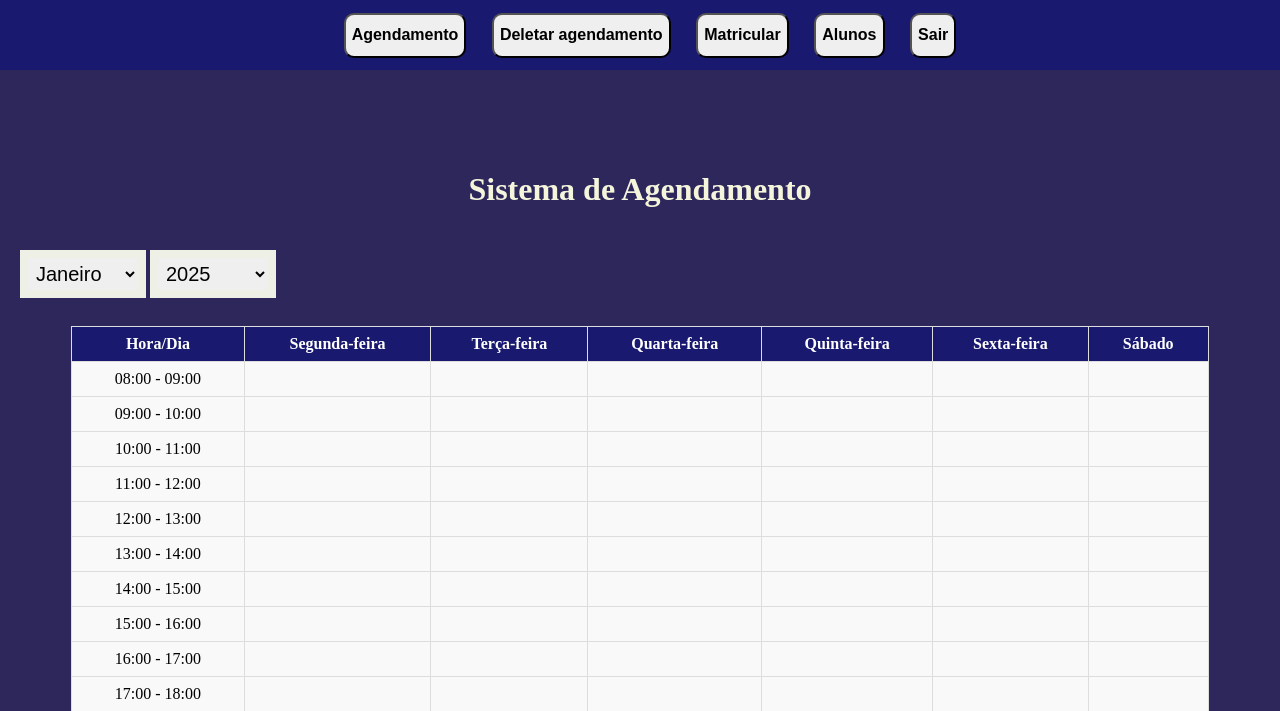
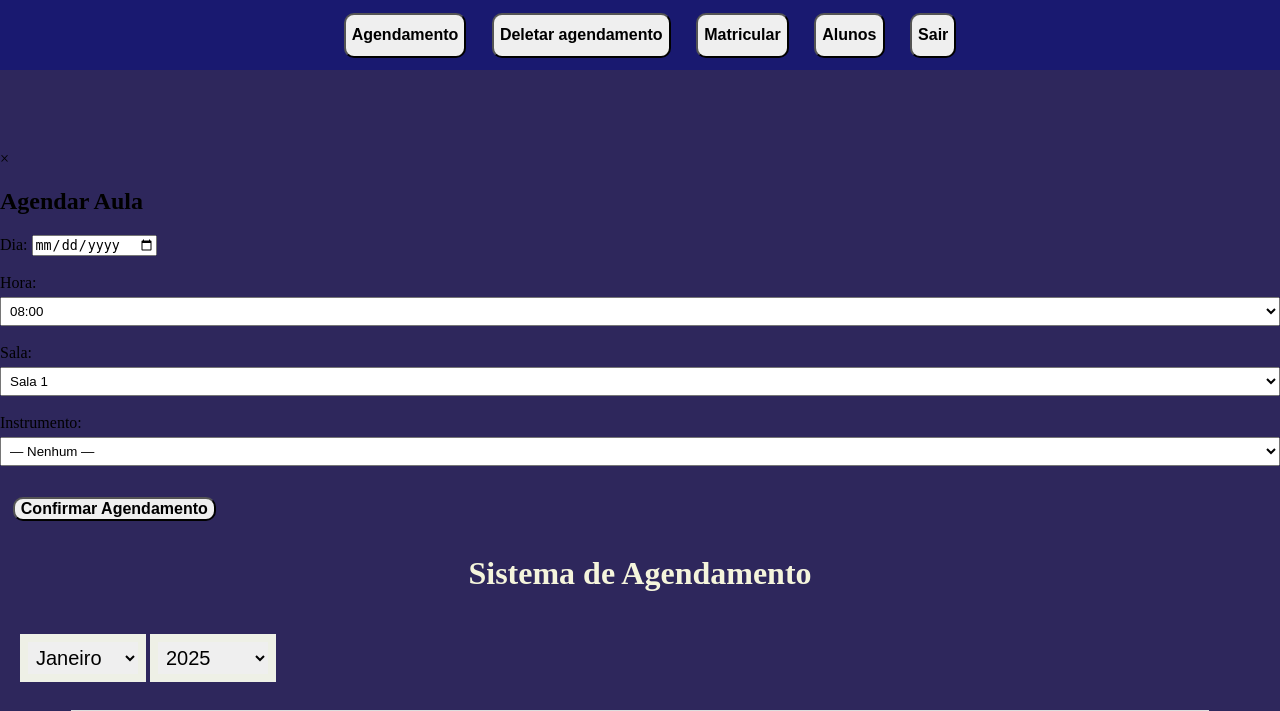
Before and after one commit to EvertonMachado1/PI_univesp_2025, a Django app: page /inicio/ in a window 1280 px wide. Shown: the top 711 px of the page. Run offline with Django 5.2, Linux system fonts and the light colour scheme.

Commit message:
adicionado template do modal de agendamento

```diff
--- a/projeto/templates/tela_principal.html
+++ b/projeto/templates/tela_principal.html
@@ -13,12 +13,66 @@
 
     <div class="container">
         <div class="box">
-            <button class="btn">Agendamento</button>
+            <button class="btn" onclick="openModal()">Agendamento</button>
             <button class="btn">Deletar agendamento</button>
             <Button class="btn" id="matricular" onclick="pop_matri()">Matricular</Button>
             <button class="btn">Alunos</button>
             <button class="btn">Sair</button>
         </div>
+
+        <!-- Modal de Agendamento -->
+        <div id="agendamentoModal" class="modal">
+            <div class="modal-content">
+              <span class="close" onclick="closeModal()">&times;</span>
+              <h2>Agendar Aula</h2>
+              <form id="agendamentoForm">
+                <!-- campos ocultos para ano e mês -->
+                <input type="hidden" id="ano" name="ano">
+                <input type="hidden" id="mes" name="mes">
+
+                <label for="dia">Dia:</label>
+                <input type="date" id="dia" name="dia" required><br><br>
+
+                <label for="hora">Hora:</label>
+                <select id="hora" name="hora" required>
+                  <option value="08:00">08:00</option>
+                  <option value="09:00">09:00</option>
+                  <option value="10:00">10:00</option>
+                  <option value="11:00">11:00</option>
+                  <option value="12:00">12:00</option>
+                  <option value="13:00">13:00</option>
+                  <option value="14:00">14:00</option>
+                  <option value="15:00">15:00</option>
+                  <option value="16:00">16:00</option>
+                  <option value="17:00">17:00</option>
+                  <option value="18:00">18:00</option>
+                  <option value="19:00">19:00</option>
+                  <option value="20:00">20:00</option>
+                </select><br><br>
+
+                <label for="sala">Sala:</label>
+                <select id="sala" name="sala" required>
+                  <option value="1">Sala 1</option>
+                  <option value="2">Sala 2 (Piano)</option>
+                  <option value="3">Sala 3 (Bateria)</option>
+                  <option value="4">Sala 4</option>
+                </select><br><br>
+
+                <label for="instrumento">Instrumento:</label>
+                <select id="instrumento" name="instrumento">
+                  <option value="">— Nenhum —</option>
+                  <option value="violao">Violão</option>
+                  <option value="piano">Piano</option>
+                  <option value="bateria">Bateria</option>
+                  <option value="guitarra">Guitarra</option>
+                  <option value="canto">Canto</option>
+                </select><br><br>
+
+                <button type="submit" class="btn">Confirmar Agendamento</button>
+              </form>
+            </div>
+          </div>
+
         <h1>Sistema de Agendamento</h1>
 
         <div class="mesano">
@@ -226,7 +280,85 @@
         function close_matri(){
             document.getElementById("pop_over").style.display = "none";
         }
-    </script>
+
+        // agendamento
+        function pop_matri(){
+        document.getElementById("pop_over").style.display = "block";
+    }
+    function close_matri(){
+        document.getElementById("pop_over").style.display = "none";
+    }
+
+    // Agendamento
+    function openModal() {
+  document.getElementById("agendamentoModal").style.display = "block";
+}
+function closeModal() {
+  document.getElementById("agendamentoModal").style.display = "none";
+}
+
+// captura o submit
+document.getElementById('agendamentoForm').addEventListener('submit', function(event) {
+  event.preventDefault();
+
+  // 1) pega a data completa (YYYY-MM-DD) e divide em partes
+  const dataFull = document.getElementById('dia').value;
+  if (!dataFull) {
+    alert('Escolha um dia válido');
+    return;
+  }
+  const [ano, mes, dia] = dataFull.split('-');
+
+  // 2) preenche os campos hidden
+  document.getElementById('ano').value = ano;
+  document.getElementById('mes').value = parseInt(mes, 10);
+
+  // 3) monta o FormData manualmente (pra garantir ordem e valores corretos)
+  const formData = new FormData();
+  formData.append('ano', ano);
+  formData.append('mes', mes);
+  formData.append('dia', dia);
+  formData.append('hora', document.getElementById('hora').value);
+  formData.append('sala', document.getElementById('sala').value);
+  formData.append('instrumento', document.getElementById('instrumento').value);
+
+  // 4) envia via AJAX
+  fetch('/agendar-aula/', {
+    method: 'POST',
+    headers: {
+      'X-CSRFToken': getCookie('csrftoken'),
+    },
+    body: formData
+  })
+  .then(res => res.json())
+  .then(data => {
+    if (data.status === 'sucesso') {
+      alert(data.message);
+      closeModal();
+    } else {
+      alert('Erro: ' + data.message);
+    }
+  })
+  .catch(err => {
+    console.error('Erro na requisição:', err);
+    alert('Erro ao agendar a aula.');
+  });
+});
+
+// helper para pegar CSRF cookie
+function getCookie(name) {
+  let cookieValue = null;
+  if (document.cookie && document.cookie !== '') {
+    document.cookie.split(';').forEach(cookie => {
+      cookie = cookie.trim();
+      if (cookie.startsWith(name + '=')) {
+        cookieValue = decodeURIComponent(cookie.slice(name.length + 1));
+      }
+    });
+  }
+  return cookieValue;
+}
+</script>
 
 
 
```
